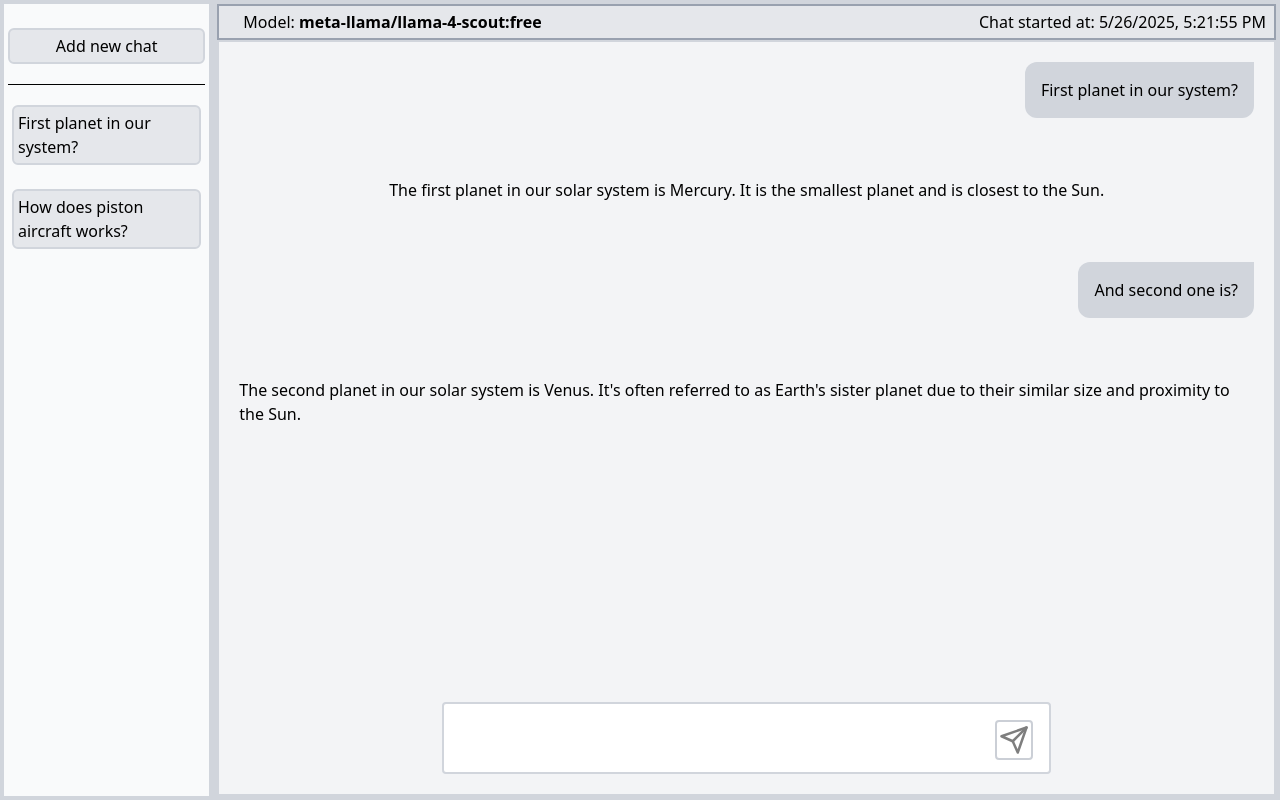
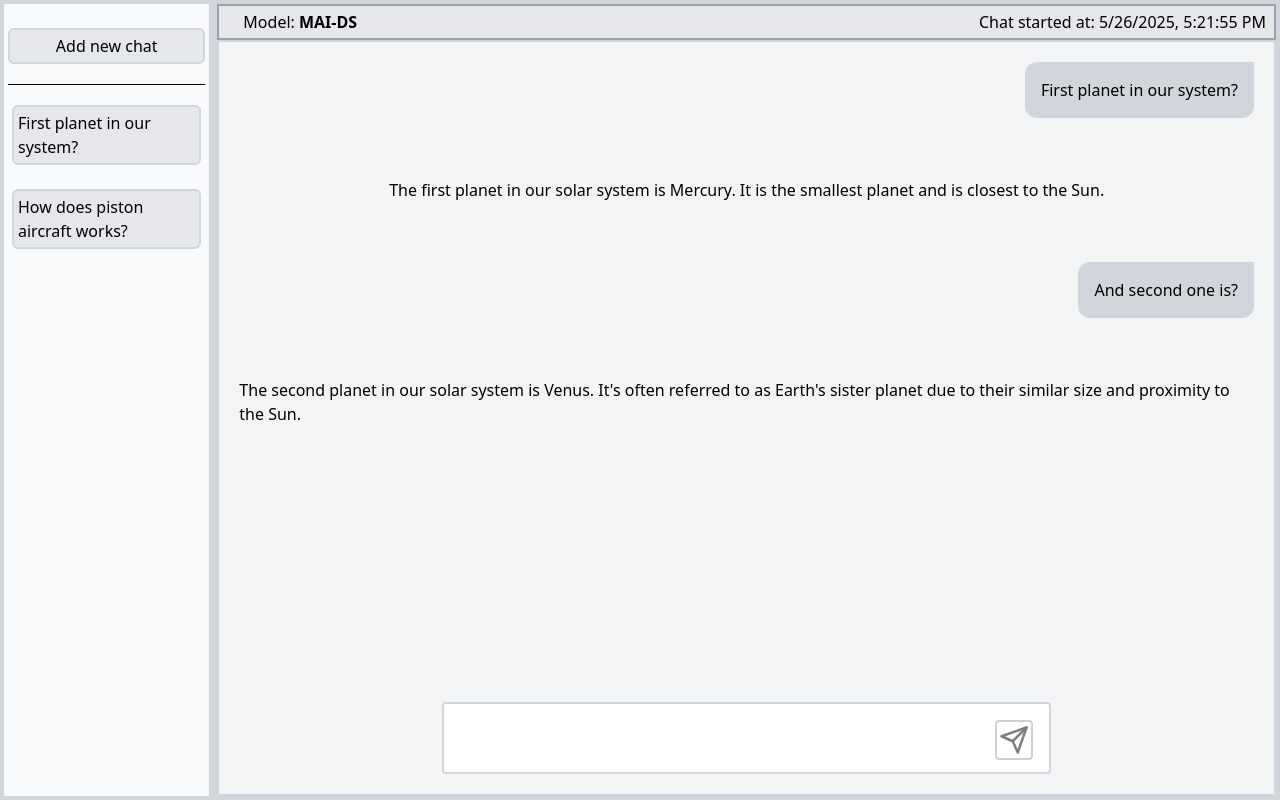
Before and after one commit to BMike903/LLM-front, a React (Vite) app: page / in a window 1280 px wide. Built offline with nearby package versions, Linux system fonts and the light colour scheme.

Commit message:
divided chat name and API key

```diff
--- a/src/App.tsx
+++ b/src/App.tsx
@@ -39,7 +39,7 @@ function App() {
           "Content-Type": "application/json",
         },
         body: JSON.stringify({
-          model: model,
+          model: model.APIName,
           messages: [
             ...messages,
             { "role": "user", "content": String(question) },
@@ -86,7 +86,7 @@ function App() {
       >
         <div className="flex flex-row justify-between border-2 border-solid border-gray-400 bg-gray-200 p-1 px-2 pl-6 dark:border-gray-600 dark:bg-black">
           <div>
-            Model: <b>{model}</b>
+            Model: <b>{model.name}</b>
           </div>
           <div>Chat started at: {startDate.toLocaleString()}</div>
         </div>
--- a/src/constants/models.ts
+++ b/src/constants/models.ts
@@ -1,4 +1,6 @@
-export const models = [
-  "meta-llama/llama-4-scout:free",
-  "microsoft/mai-ds-r1:free",
+import { Model } from "../types/models";
+
+export const models: Model[] = [
+  { name: "LLAMA-4", APIName: "meta-llama/llama-4-scout:free" },
+  { name: "MAI-DS", APIName: "microsoft/mai-ds-r1:free" },
 ] as const;
--- a/src/store.ts
+++ b/src/store.ts
@@ -22,13 +22,13 @@ const useChatsStore = create<StoreState>()(
       allChats: {
         "V1StGXR8_Z5jdHi6B-myT": {
           status: "idle",
-          model: "meta-llama/llama-4-scout:free",
+          model: { name: "MAI-DS", APIName: "microsoft/mai-ds-r1:free" },
           startDate: new Date(),
           messages: [...planetsChatMessages],
         },
         "fuhlDw1udJPnvznJB7tzN": {
           status: "idle",
-          model: "meta-llama/llama-4-scout:free",
+          model: { name: "LLAMA-4", APIName: "meta-llama/llama-4-scout:free" },
           startDate: new Date(),
           messages: [...aircraftChatMessages],
         },
@@ -51,30 +51,17 @@ const useChatsStore = create<StoreState>()(
       set((state) => {
         state.chats.currentChatId = chatId;
       }),
-    /* addNewChat: () =>
-      set((state) => {
-        state.chats.allChats[nanoid()] = {
-          status: "idle",
-          model: "meta-llama/llama-4-scout:free",
-          startDate: new Date(),
-          messages: [],
-        };
-      }), */
-
     addNewChat: () => {
       const newChatId = nanoid();
-
       set((state) => {
         state.chats.allChats[newChatId] = {
           status: "idle",
-          model: "meta-llama/llama-4-scout:free",
+          model: { name: "LLAMA-4", APIName: "meta-llama/llama-4-scout:free" },
           messages: [],
           startDate: new Date(),
         };
-
         state.chats.currentChatId = newChatId;
       });
-
       return newChatId;
     },
   })),
--- a/src/types/models.ts
+++ b/src/types/models.ts
@@ -1,3 +1,8 @@
 import { models } from "../constants/models";
 
+export type Model = {
+  name: string;
+  APIName: string;
+};
+
 export type modelsTypes = (typeof models)[number];
```
